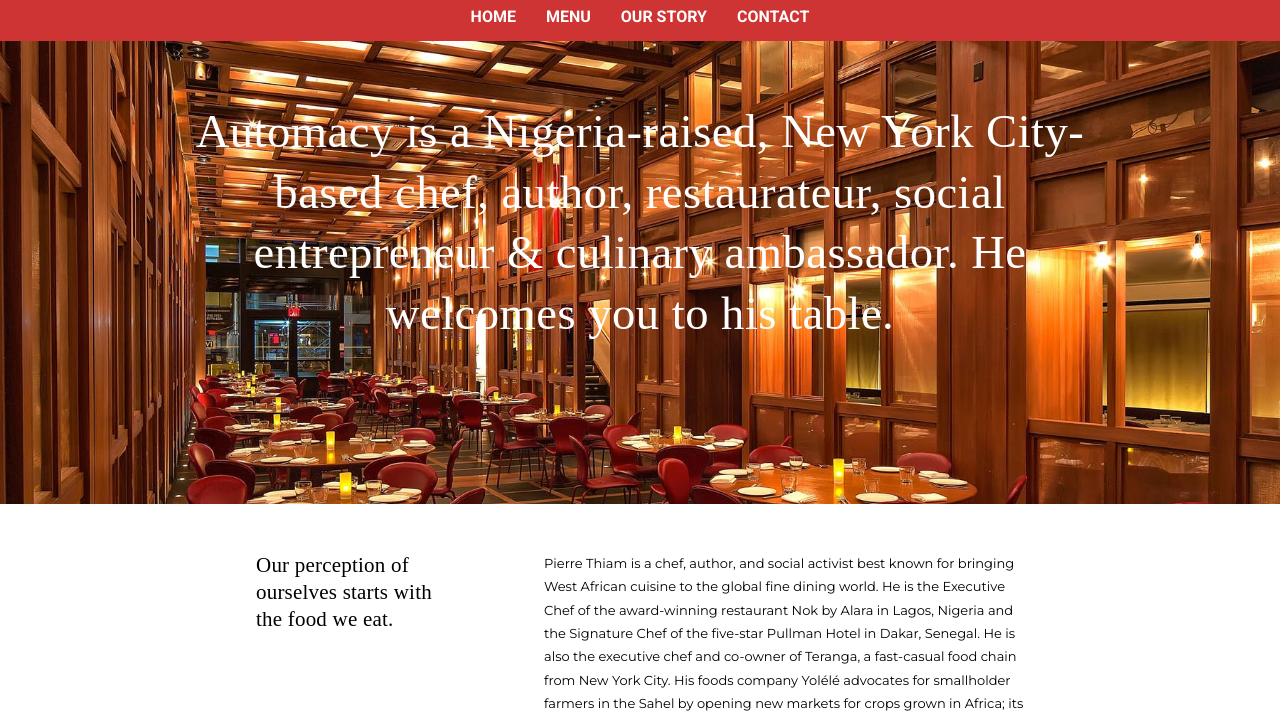
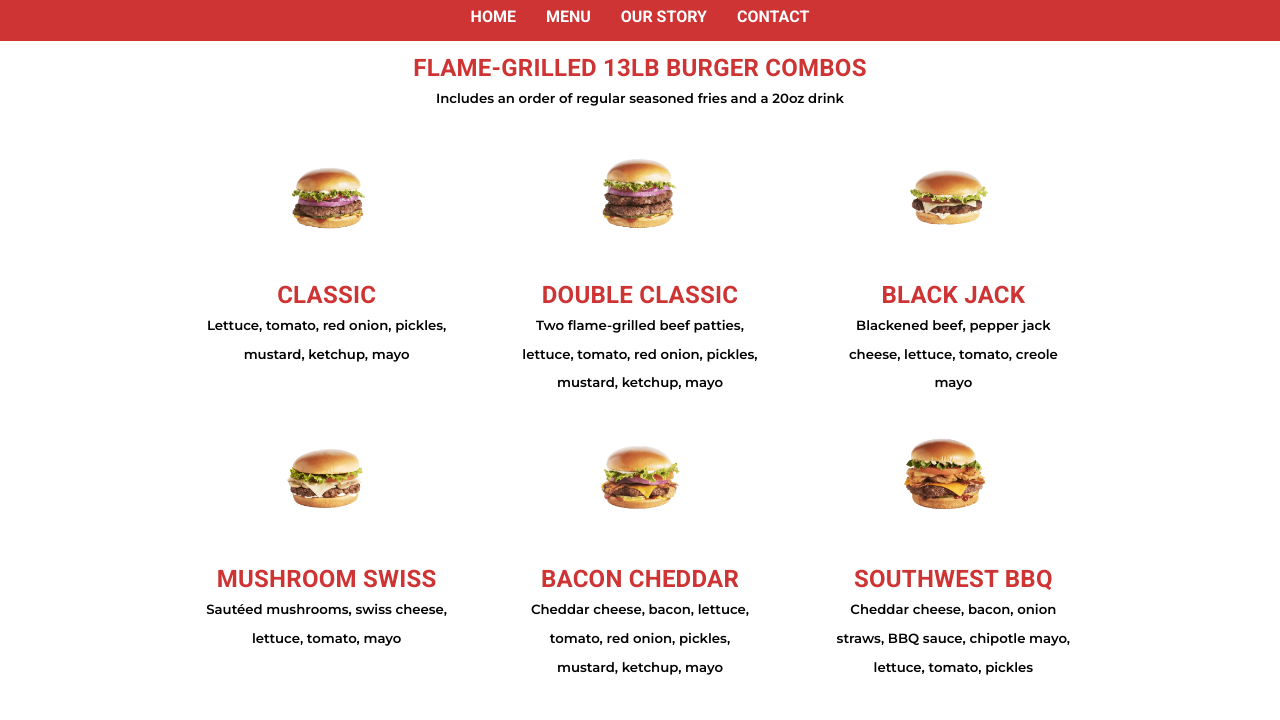
Before and after one commit to Habidoye97/restaurant-page, a website built with webpack: page dist/index.html in a window 1280 px wide. Shown: the part 59-779 px from the top of the page. Built offline with nearby package versions, Linux system fonts and the light colour scheme; a web font is replaced by a local one.

Commit message:
Created a function for menu and style its elements

```diff
--- a/src/menu.js
+++ b/src/menu.js
@@ -0,0 +1,65 @@
+function createMenu () {
+  const menuSection = document.createElement('section');
+  menuSection.classList.add('menu-section');
+
+  const foodCol = document.createElement('div');
+  foodCol.classList.add('food-col');
+
+  foodCol.appendChild(food("./images/snacks1.png", "CLASSIC", "Lettuce, tomato, red onion, pickles, mustard, ketchup, mayo"));
+  foodCol.appendChild(food("./images/snacks2.png", "DOUBLE CLASSIC", "Two flame-grilled beef patties, lettuce, tomato, red onion, pickles, mustard, ketchup, mayo"));
+  foodCol.appendChild(food("./images/snacks3.png", "BLACK JACK", "Blackened beef, pepper jack cheese, lettuce, tomato, creole mayo"));
+  foodCol.appendChild(food("./images/snacks4.png", "MUSHROOM SWISS", "Sautéed mushrooms, swiss cheese, lettuce, tomato, mayo"));
+  foodCol.appendChild(food("./images/snacks5.png", "BACON CHEDDAR", "Cheddar cheese, bacon, lettuce, tomato, red onion, pickles, mustard, ketchup, mayo"));
+  foodCol.appendChild(food("./images/snacks6.png", "SOUTHWEST BBQ", "Cheddar cheese, bacon, onion straws, BBQ sauce, chipotle mayo, lettuce, tomato, pickles"));
+  foodCol.appendChild(food("./images/snacks7.png", "BLACK & BLEU", "Blackened beef, crumbled blue cheese, bacon, lettuce, tomato, red onion, mayo"));
+
+  menuSection.appendChild(foodCategories("FLAME-GRILLED 13LB BURGER COMBOS", "Includes an order of regular seasoned fries and a 20oz drink"));
+
+  menuSection.appendChild(foodCol)
+
+  return menuSection
+}
+
+function foodCategories(categorieshead, categoriesdetails) {
+  const category = document.createElement('div');
+  category.classList.add('category')
+
+  const categoryHead = document.createElement('h1');
+  categoryHead.classList.add('category-head');
+  categoryHead.textContent = categorieshead;
+
+  const categoryDetails = document.createElement('h5');
+  categoryDetails.classList.add('category-details');
+  categoryDetails.textContent = categoriesdetails;
+
+  category.appendChild(categoryHead);
+  category.appendChild(categoryDetails);
+
+  return category
+}
+
+function food(picture, foodtitle, fooddetails) {
+  const foodContainer = document.createElement('div');
+  foodContainer.classList.add('food-container')
+  const foodImage = document.createElement('img');
+  foodImage.src = picture;
+  const foodTitle = document.createElement('h2');
+  foodTitle.classList.add('food-title');
+  foodTitle.textContent = foodtitle;
+  const foodDetails = document.createElement('h5');
+  foodDetails.classList.add('food-details');
+  foodDetails.textContent = fooddetails;
+  foodContainer.appendChild(foodImage)
+  foodContainer.appendChild(foodTitle)
+  foodContainer.appendChild(foodDetails)
+
+  return foodContainer
+}
+
+function loadMenu() {
+  const main = document.getElementById('main')
+  main.textContent = "";
+  main.appendChild(createMenu())
+}
+
+export default loadMenu
--- a/src/style.css
+++ b/src/style.css
@@ -164,3 +164,48 @@ ul {
   padding: 1em;
   background: var(--red-color);
 }
+
+/* MENU */
+.menu-section {
+  width: 100%;
+  padding: 7rem 0;
+  background: var(--font-color);
+  display: flex;
+  align-items: center;
+  flex-direction: column;
+  justify-content: center;
+
+}
+
+.food-col {
+  width: 100%;
+  display: flex;
+  flex-wrap: wrap;
+  padding: 0 16%;
+  justify-content: space-between;
+}
+
+.food-container {
+  width: 28%;
+  text-align: center;
+}
+.food-container img {
+  width: 100%;
+}
+
+.food-container h2 {
+  color: var(--red-color);
+}
+
+.category {
+  text-align: center;
+}
+
+.category-head {
+  color: var(--red-color);
+}
+
+.menu-section h5 {
+  font-family: 'Montserrat', sans-serif;
+  line-height: 1.8rem;
+}
--- a/src/website.js
+++ b/src/website.js
@@ -1,4 +1,5 @@
 import loadHome from "./home";
+import loadMenu from "./menu";
 
 function createHeader () {
   const header = document.createElement("header");
@@ -119,7 +120,7 @@ function restaurantPage () {
   content.appendChild(createMain());
   content.appendChild(createFooter())
 
-  loadHome()
+  loadMenu()
 };
 
 export default restaurantPage;
```
Also changed, not shown: dist/images/snacks1.png (added), dist/images/snacks2.png (added), dist/images/snacks3.png (added), dist/images/snacks4.png (added), dist/images/snacks5.png (added), dist/images/snacks6.png (added), dist/images/snacks7.png (added), dist/main.js.
